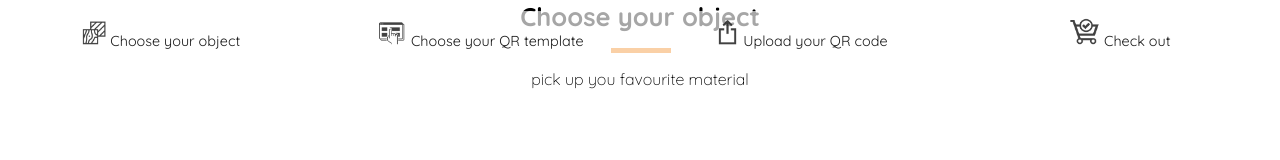
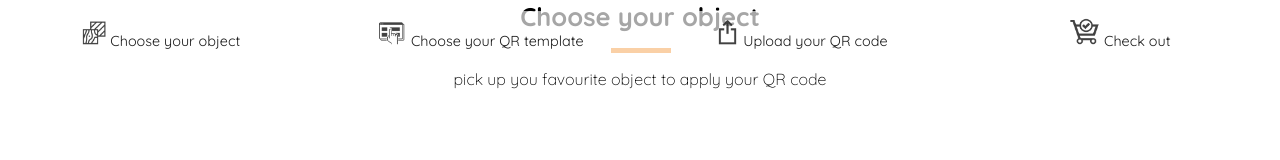
Before and after one commit to yigong22/yigong22.github.io, a plain HTML site: page index.html in a window 1280 px wide. Shown: the part 741-901 px from the top of the page. Drawn offline with Linux system fonts and the light colour scheme.

Commit message:
345
2345

```diff
--- a/index.html
+++ b/index.html
@@ -89,7 +89,6 @@
 
 <!-- intro  -->
 <div class="intro">
-
   <div class="choose">
     <img class="processicon" src="assets/images/icons/setup.png" alt="">Choose your object
   </div>
@@ -117,7 +116,7 @@
   <p class="slidertitle"> 10AUD to Create and Print your own QR Code</p>
   <p class="qr1">Choose your object</p>
   <img src="assets/images/icons/line.png" alt="">
-  <p  class="qr2">pick up you favourite material</p>
+  <p  class="qr2">pick up you favourite object to apply your QR code</p>
 </div>
 
 
```
